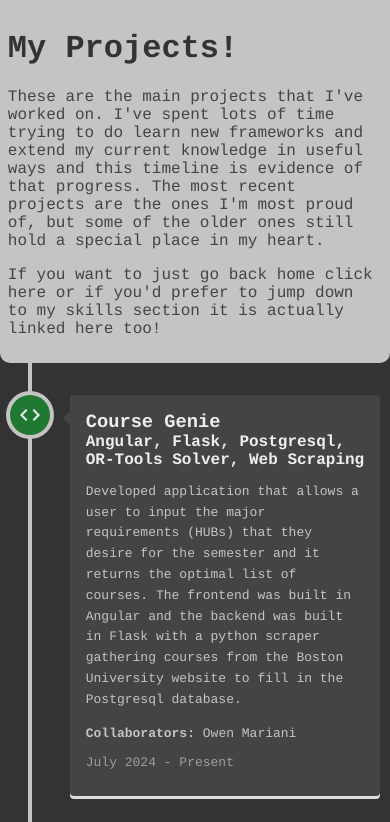
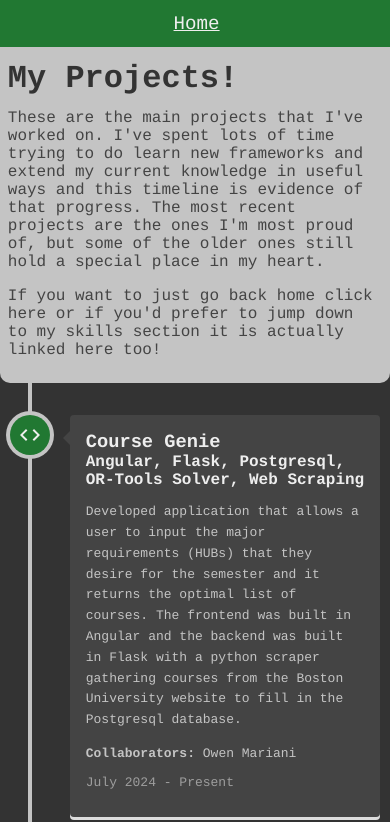
Before and after one commit to wyattnapier/personal-website-v2, a React (Create React App) app: page /projects in a window 390 px wide. Shown: the top 822 px of the page. Built offline with nearby package versions, Linux system fonts and the light colour scheme.

Commit message:
updating for core buttons

```diff
--- a/src/Global.css
+++ b/src/Global.css
@@ -217,8 +217,25 @@ button {
   border-radius: 0 0 10px 10px;
 }
 
-.project-header h1 {
-  color:#333333
+.project-header-split-wrapper {
+  display: flex;
+  flex-direction: row;
+}
+
+.project-header-left {
+  color:#333333;
+  width: 60%;
+}
+
+.project-header-right {
+  align-self: right;
+  background-color: rgb(33, 120, 50);
+  padding: 1.5vh 2vw;
+  margin: auto 1vw auto auto;
+  border-radius: 20px;
+  max-width: 30%;
+  font-size: larger;
+  color: #eee;
 }
 
 .project-header p {
@@ -246,7 +263,7 @@ button {
 }
 
 .project-skills-icons-wrapper {
-  margin: 4vh auto 2vh auto ;
+  margin: 4vh auto 3vh auto ;
   padding: 1vh 1vw;
   width: 70%;
   color: #333333;
@@ -270,8 +287,33 @@ button {
 }
 
 @media (max-width: 767px) {
+  .project-header-split-wrapper {
+    display: flex;
+    flex-direction: column;
+  }
+
+  .project-header-left {
+    color:#333333;
+    max-width: 100%;
+    width: 100%;
+    margin: 3vh 0 -0.5vh 0;
+  }
+
+  .project-header-right {
+    align-self: right;
+    text-align: center;
+    background-color: rgb(33, 120, 50);
+    padding: 1.5vh 2vw;
+    margin: -1vh -2vw -1.5vh -2vw;
+    border-radius: 0px;
+    max-width: 200%;
+    width: 105%;
+    font-size: normal;
+    color: #eee;
+  }
+
   .project-skills-icons-wrapper {
-    margin: 1vh auto;
+    margin: 1vh auto 2vh auto;
     padding: 1vh 1vw;
     width: 90%;
     /* color: #333333; */
--- a/src/Pages/Projects.js
+++ b/src/Pages/Projects.js
@@ -1,8 +1,9 @@
-import React from "react";
+import React, { useState, useEffect } from "react";
 import { Link } from "react-router-dom";
 import "../Global.css";
 import finalPaper from "../Resources/365FinalPaper.pdf";
 
+// veritcal timeline imports
 import {
   VerticalTimeline,
   VerticalTimelineElement,
@@ -14,6 +15,15 @@ import ArrowUpwardIcon from "@mui/icons-material/ArrowUpward";
 import "react-vertical-timeline-component/style.min.css";
 
 function Projects() {
+  const [windowWidth, setWindowWidth] = useState(window.innerWidth);
+  useEffect(() => {
+    const handleResize = () => setWindowWidth(window.innerWidth);
+    window.addEventListener("resize", handleResize);
+
+    // Cleanup event listener on component unmount
+    return () => window.removeEventListener("resize", handleResize);
+  }, []);
+
   const scrollToTop = () => {
     window.scrollTo({
       top: 0,
@@ -33,7 +43,23 @@ function Projects() {
   return (
     <div className="project">
       <div className="project-header">
-        <h1>My Projects!</h1>
+        <div className="project-header-split-wrapper">
+          {windowWidth > 767 ? (
+            <>
+              <h1 className="project-header-left">My Projects!</h1>
+              <Link to="/" className="project-header-right">
+                Home
+              </Link>
+            </>
+          ) : (
+            <>
+              <Link to="/" className="project-header-right">
+                Home
+              </Link>
+              <h1 className="project-header-left">My Projects!</h1>
+            </>
+          )}
+        </div>
         <p>
           These are the main projects that I've worked on. I've spent lots of
           time trying to do learn new frameworks and extend my current knowledge
@@ -437,10 +463,22 @@ function Projects() {
             GitHub, Jupyter, MongoDB, MySQL, PostgreSQL, Visual Studio Code,
             Spyder, Eclipse, LaTeX, Docker, Webstorm
           </p>
+          <button
+            className="project-skills-scroll-up"
+            onClick={scrollToTop}
+            style={{
+              backgroundColor: "rgb(33, 120, 50)",
+              color: "#eee",
+              width: "100%",
+              borderRadius: "0 0 20px 20px",
+              // borderRadius: "0 20px",
+              margin: "0 -1vw -1vh -1vw",
+              padding: "2vh 1vw",
+            }}
+          >
+            Jump to top
+          </button>
         </div>
-        <button className="project-skills-scroll-up" onClick={scrollToTop}>
-          Jump to top
-        </button>
       </div>
     </div>
   );
```
